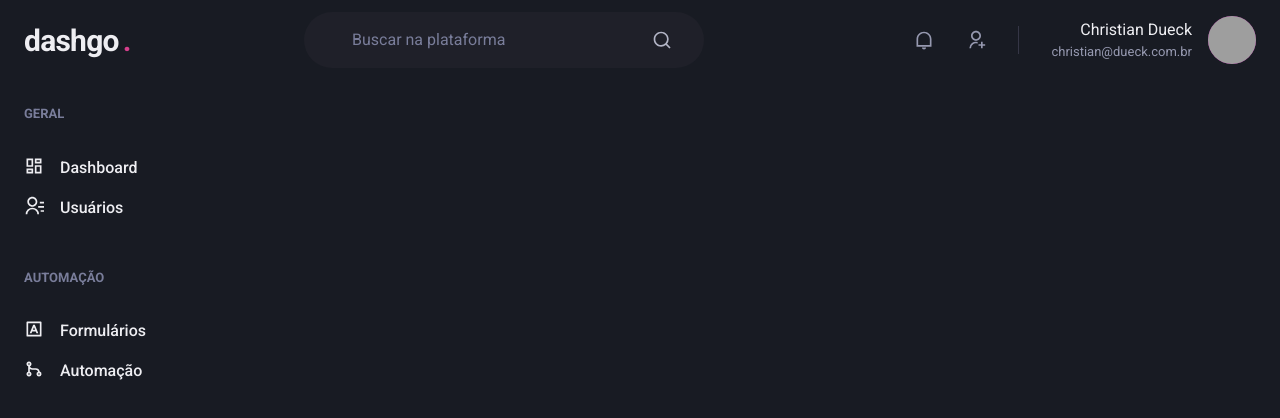
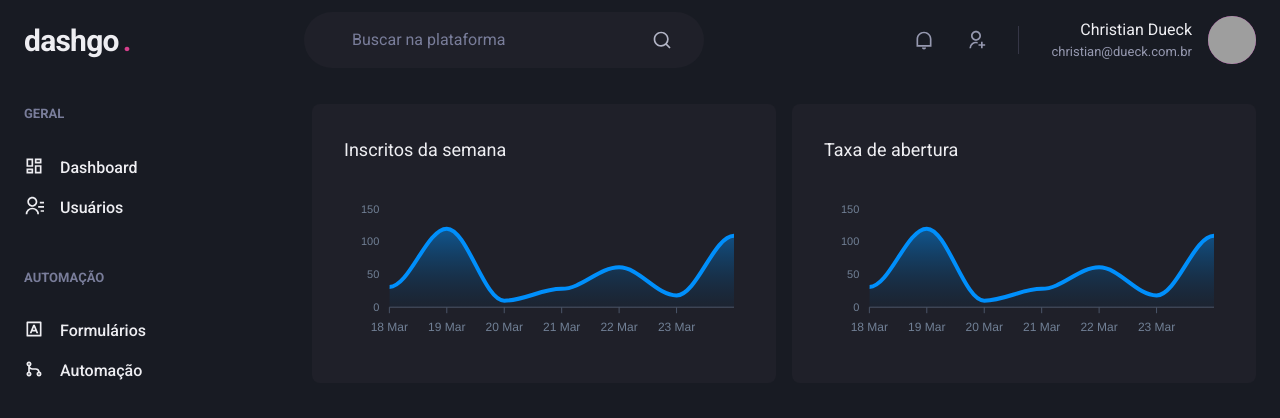
Before and after one commit to christiandueck/dashgo, a Next.js app: page /dashboard in a window 1280 px wide. Shown: the top 418 px of the page. Built offline with nearby package versions, Linux system fonts and the light colour scheme; grey boxes are pictures that could not be loaded.

Commit message:
feat: dashboard page graphics

```diff
--- a/package.json
+++ b/package.json
@@ -12,9 +12,11 @@
     "@chakra-ui/react": "^1.4.2",
     "@emotion/react": "^11.1.5",
     "@emotion/styled": "^11.1.5",
+    "apexcharts": "^3.26.0",
     "framer-motion": "^4.1.0",
     "next": "10.1.2",
     "react": "17.0.2",
+    "react-apexcharts": "^1.3.7",
     "react-dom": "17.0.2",
     "react-icons": "^4.2.0"
   },
--- a/src/pages/dashboard.tsx
+++ b/src/pages/dashboard.tsx
@@ -1,6 +1,63 @@
-import { Flex } from '@chakra-ui/react';
+import { Box, Flex, SimpleGrid, Text, theme } from '@chakra-ui/react';
+import dynamic from 'next/dynamic';
 import { Header } from "../components/Header";
 import { Sidebar } from '../components/Sidebar';
+
+const Chart = dynamic(() => import('react-apexcharts'), {
+  ssr: false,
+});
+
+const options = {
+  chart: {
+    toolbar: {
+      show: false,
+    },
+    zoom: {
+      enabled: false,
+    },
+    foreColor: theme.colors.gray[500]
+  },
+  grid: {
+    show: false,
+  },
+  dataLabels: {
+    enabled: false,
+  },
+  tooltip: {
+    enabled: false
+  },
+  xaxis: {
+    type: 'datetime',
+    axisBorder: {
+      color: theme.colors.gray[600]
+    },
+    axisTicks: {
+      color: theme.colors.gray[600]
+    },
+    categories: [
+      '2021-03-18T00:00:00.000Z',
+      '2021-03-19T00:00:00.000Z',
+      '2021-03-20T00:00:00.000Z',
+      '2021-03-21T00:00:00.000Z',
+      '2021-03-22T00:00:00.000Z',
+      '2021-03-23T00:00:00.000Z',
+      '2021-03-24T00:00:00.000Z',
+    ]
+  },
+  fill: {
+    opacity: 0.3,
+    type: 'gradient',
+    gradient: {
+      shade: 'dark',
+      opacityFrom: 0.7,
+      opacityTo: 0.3
+    }
+  }
+}
+
+const series = [
+  { name: 'series1', data: [31, 120, 10, 28, 61, 18, 109] }
+]
 
 export default function Dashboard() {
   return (
@@ -9,6 +66,28 @@
 
       <Flex w="100%" my="6" maxWidth={1480} mx="auto" px="6">
         <Sidebar />
+
+        <SimpleGrid flex="1" gap="4" minChildWidth="320px" align="flexStart">
+          <Box
+            p="8"
+            bg="gray.800"
+            borderRadius={8}
+            pb="4"
+          >
+            <Text fontSize="lg" mb="4">Inscritos da semana</Text>
+            <Chart options={options} series={series} type="area" height={160} />
+          </Box>
+
+          <Box
+            p="8"
+            bg="gray.800"
+            borderRadius={8}
+            pb="4"
+          >
+            <Text fontSize="lg" mb="4">Taxa de abertura</Text>
+            <Chart options={options} series={series} type="area" height={160} />
+          </Box>
+        </SimpleGrid>
       </Flex>
     </Flex>
   );
```
Also changed, not shown: 1 other file (tests, documents, lock files or other folders).
